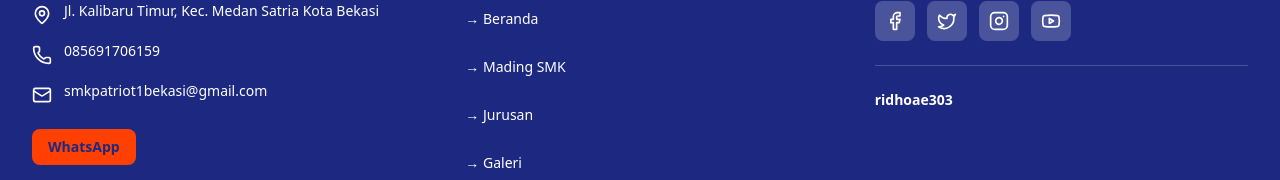
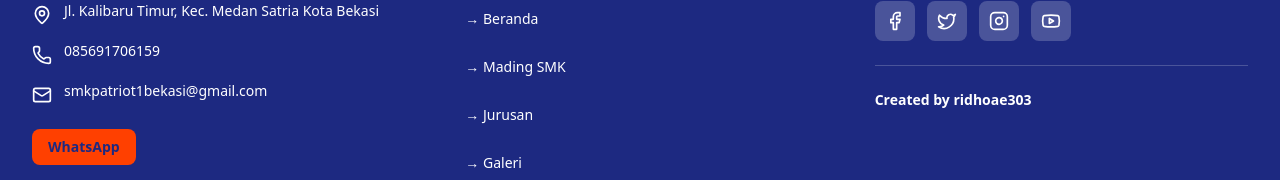
Before and after one commit to ridhoae303/School-Website-Project-bn, a Next.js app: page / in a window 1280 px wide. Shown: the part 4592-4772 px from the top of the page. Built offline with nearby package versions, Linux system fonts and the light colour scheme; no server answers.

Commit message:
fix: correct author attribution in footer
Ensure "Created by ridhoae303" appears consistently.

Co-authored-by: ridhoae303 <173559040+ridhoae303@users.noreply.github.com>

```diff
--- a/components/Footer.tsx
+++ b/components/Footer.tsx
@@ -129,7 +129,7 @@ export function Footer() {
               ))}
             </div>
             <div className="mt-6 pt-6 border-t border-primary-foreground/20">
-              <p className="text-sm font-semibold">ridhoae303</p>
+              <p className="text-sm font-semibold">Created by ridhoae303</p>
             </div>
           </motion.div>
         </div>
```
